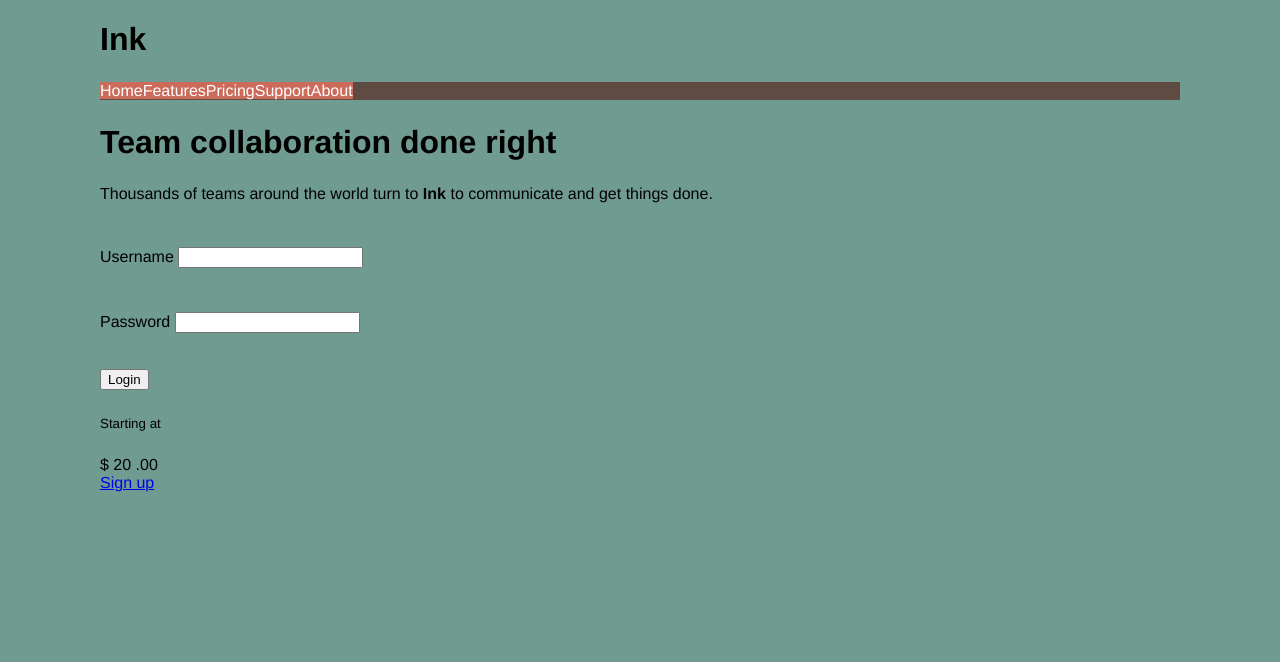
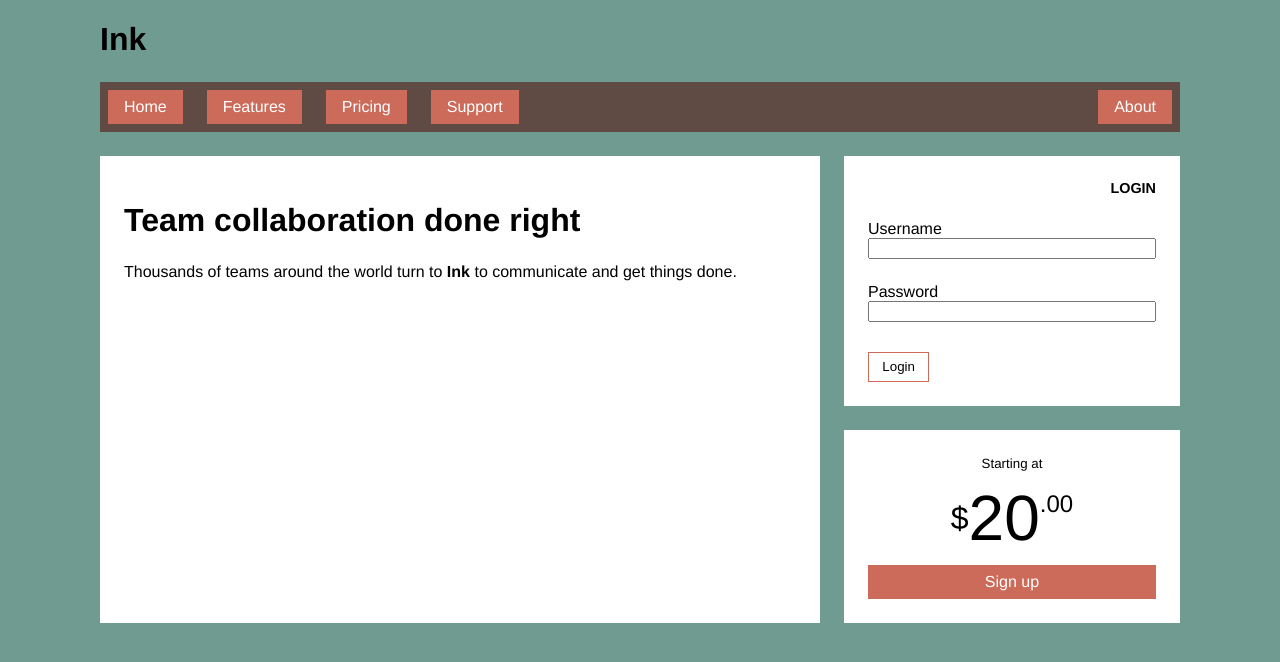
Before and after one commit to ShiniDev/CSS-IN-DEPTH, a plain HTML site: page Part 2 - Mastering layout/Chapter 5 - Flexbox/index.html in a window 1280 px wide. Drawn offline with Linux system fonts and the light colour scheme.

Commit message:
Finished Chapter 5

```diff
--- a/Part 2 - Mastering layout/Chapter 5 - Flexbox/index.html
+++ b/Part 2 - Mastering layout/Chapter 5 - Flexbox/index.html
@@ -26,13 +26,14 @@
       </ul>
     </nav>
     <main class="flex">
-      <div class="column-main title">
+      <div class="column-main tile">
         <h1>Team collaboration done right</h1>
         <p>Thousands of teams around the world turn to <b>Ink</b> to communicate and get things done.</p>
       </div>
       <div class="column-sidebar">
         <div class="tile">
           <form action="" class="login-form">
+            <h3>Login</h3>
             <p>
               <label for="username">Username</label>
               <input type="text" id="username" name="username">
--- a/Part 2 - Mastering layout/Chapter 5 - Flexbox/style.css
+++ b/Part 2 - Mastering layout/Chapter 5 - Flexbox/style.css
@@ -25,7 +25,7 @@ body *+* {
 
 .site-nav {
   display: flex;
-  padding: 0;
+  padding: .5em;
   list-style-type: none;
   background-color: #5f4b44;
 }
@@ -34,8 +34,104 @@ body *+* {
   margin-top: 0;
 }
 
+.site-nav>li+li {
+  margin-left: 1.5em;
+}
+
+.site-nav>.nav-right {
+  margin-left: auto;
+}
+
 .site-nav>li>a {
+  display: block;
+  padding: .5em 1em;
   background-color: #cc6b5a;
   color: white;
   text-decoration: none;
 }
+
+.tile {
+  padding: 1.5em;
+  background-color: #fff;
+}
+
+.flex {
+  display: flex;
+}
+
+.flex>*+* {
+  margin-top: 0;
+  margin-left: 1.5em;
+}
+
+.column-main {
+  flex: 2;
+}
+
+.column-sidebar {
+  flex: 1;
+  display: flex;
+  flex-direction: column;
+}
+
+.column-sidebar>.tile {
+  flex: 1;
+}
+
+.login-form h3 {
+  margin: 0;
+  font-size: .9em;
+  font-weight: bold;
+  text-align: right;
+  text-transform: uppercase;
+}
+
+.login-form input:not([type=checkbox]):not([type=radio]) {
+  display: block;
+  width: 100%;
+  margin-top: 0;
+}
+
+.login-form button {
+  margin-top: 1em;
+  border: 1px solid #cc6b5a;
+  background-color: white;
+  padding: .5em 1em;
+  cursor: pointer;
+}
+
+.centered {
+  text-align: center;
+}
+
+.cost {
+  display: flex;
+  justify-content: center;
+  align-items: center;
+  line-height: .7;
+}
+
+.cost>span {
+  margin-top: 0;
+}
+
+.cost-currency {
+  font-size: 2rem;
+}
+
+.cost-dollars {
+  font-size: 4rem;
+}
+
+.cost-cents {
+  font-size: 1.5rem;
+  align-self: flex-start;
+}
+
+.cta-button {
+  display: block;
+  background-color: #cc6b5a;
+  color: white;
+  padding: .5em 1em;
+  text-decoration: none;
+}
```
Also changed, not shown: Part 2 - Mastering layout/Chapter 5 - Flexbox/summary.md (added, +9 -0 lines).
